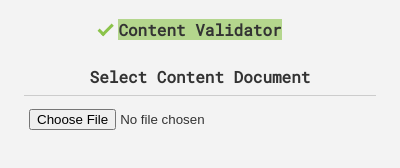
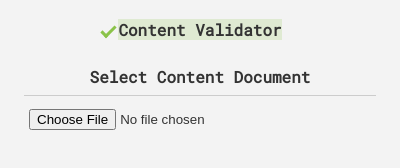
Before and after one commit to tepahk/content-validator, a browser extension: page popup.html in a window 400 px wide. Drawn offline with nearby package versions, Linux system fonts and the light colour scheme; files that its build step writes are made by us from their sources.

Commit message:
Update icon

```diff
--- a/assets/styles/scss/_content-validations.scss
+++ b/assets/styles/scss/_content-validations.scss
@@ -6,7 +6,7 @@ But it's probably better than inline styles
 */
 
 .content-validated{
-  background: transparentize($green, 0.4) !important;
+  background: transparentize($green, 0.8) !important;
   display: inline-block !important;
   position: relative !important;
 
@@ -19,8 +19,8 @@ But it's probably better than inline styles
     height: 5px !important;
     border-bottom: solid 3px $green !important;
     border-left: solid 3px $green !important;
-    transform: rotate(-45deg) translateY(-50%) !important;
+    transform: rotate(-45deg) !important;
     left: -20px !important;
-    top: 0.25em !important;
+    top: 0.2em !important;
   }
 }
```
Also changed, not shown: assets/images/icon.png, assets/images/icon128.png (added), assets/images/icon48.png (added), 1 other file.
